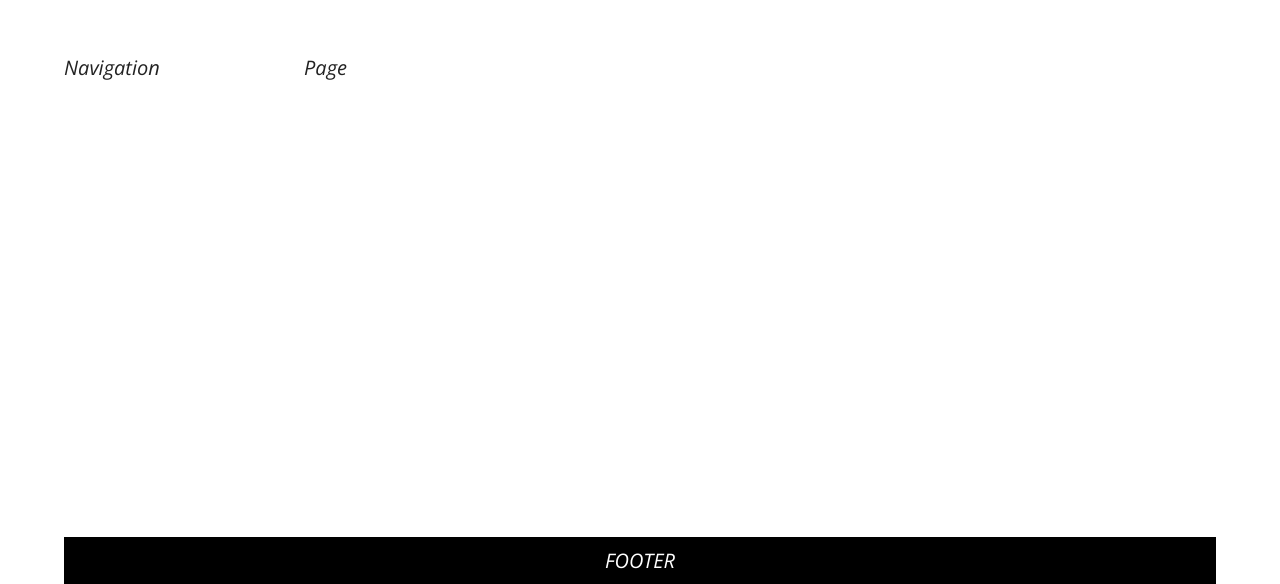
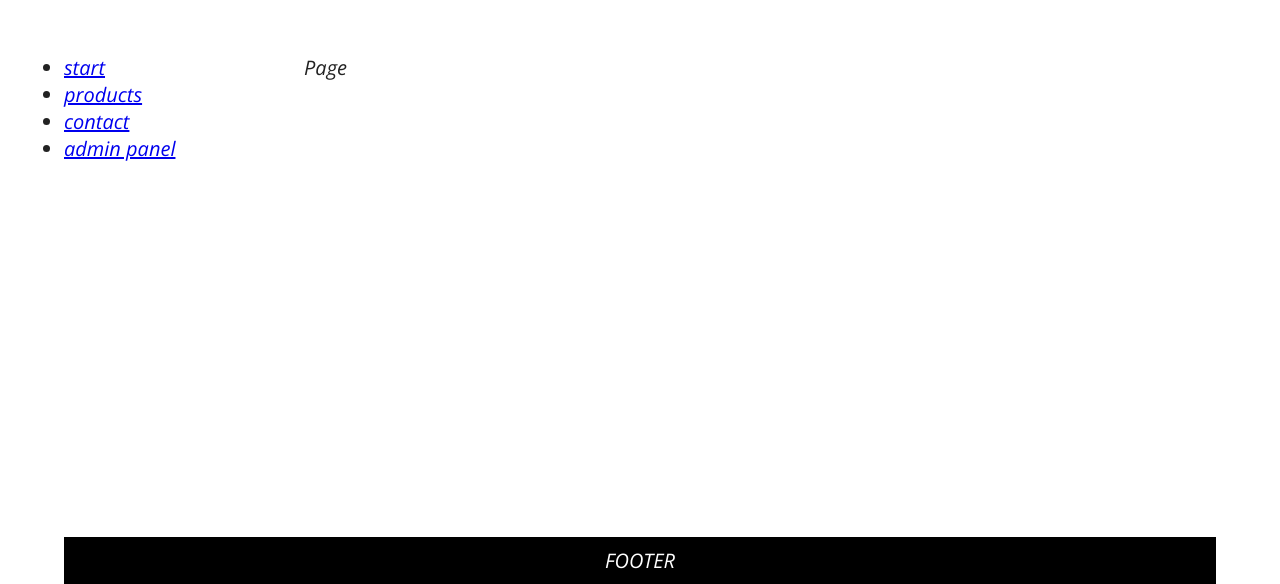
Before and after one commit to AdrianoX/Simple-Project---Test, a React (Create React App) app in the folder react-router-project/: page /admin in a window 1280 px wide. Shown: the part 216-800 px from the top of the page. Built offline with nearby package versions, Linux system fonts and the light colour scheme.

Commit message:
Work on menu

```diff
--- a/react-router-project/src/layouts/Navigation.js
+++ b/react-router-project/src/layouts/Navigation.js
@@ -1,10 +1,45 @@
-import React, { Component } from "react";
+import React from "react";
+import { NavLink } from "react-router-dom";
 
-class Navigation extends Component {
-  state = {};
-  render() {
-    return <div>Navigation</div>;
-  }
-}
+const list = [
+  { name: "start", path: "/" },
+  { name: "products", path: "/products" },
+  { name: "contact", path: "/contact" },
+  { name: "admin panel", path: "/admin" },
+];
+
+const Navigation = () => {
+  const menu = list.map((item) => (
+    <li key={item.name}>
+      <NavLink to={item.path}>{item.name}</NavLink>
+    </li>
+  ));
+
+  return (
+    <nav>
+      <ul>
+        {/* <li>
+          <NavLink to="/">Start</NavLink>
+        </li>
+      </ul>
+      <ul>
+        <li>
+          <NavLink to="Products">Products</NavLink>
+        </li>
+      </ul>
+      <ul>
+        <li>
+          <NavLink to="contact">Contacts</NavLink>
+        </li>
+      </ul>
+      <ul>
+        <li>
+          <NavLink to="admin">Admin Panel</NavLink>
+        </li> */}
+        {menu}
+      </ul>
+    </nav>
+  );
+};
 
 export default Navigation;
```
